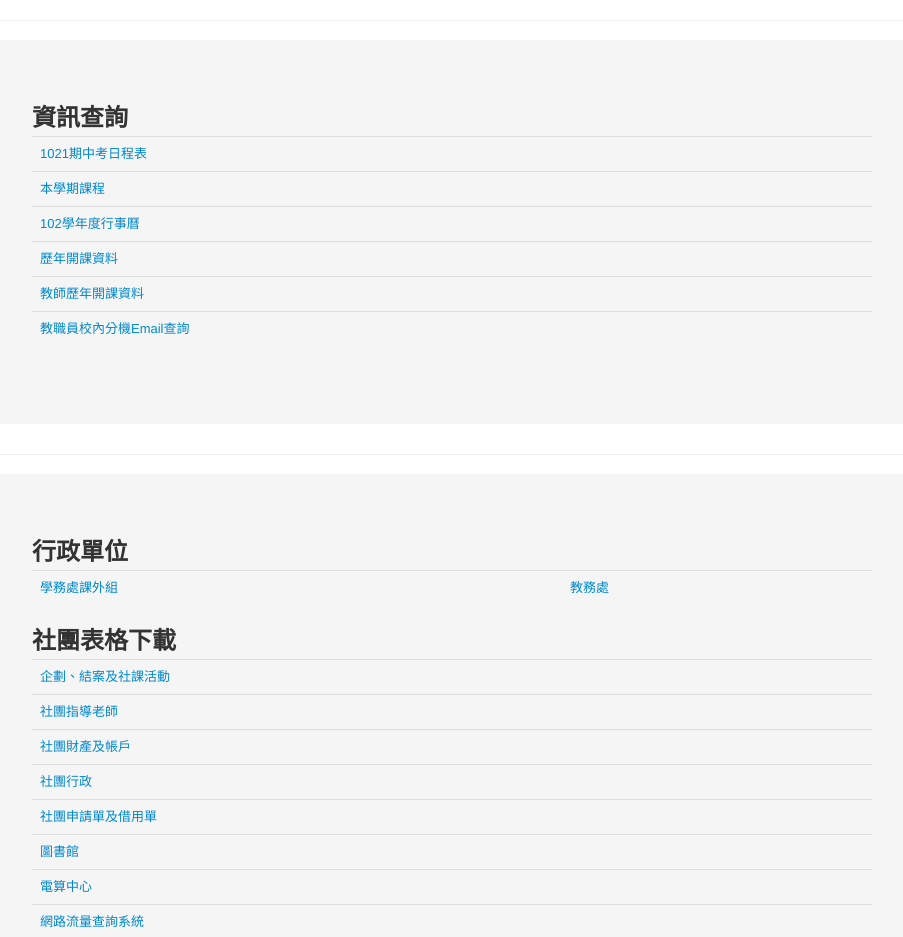
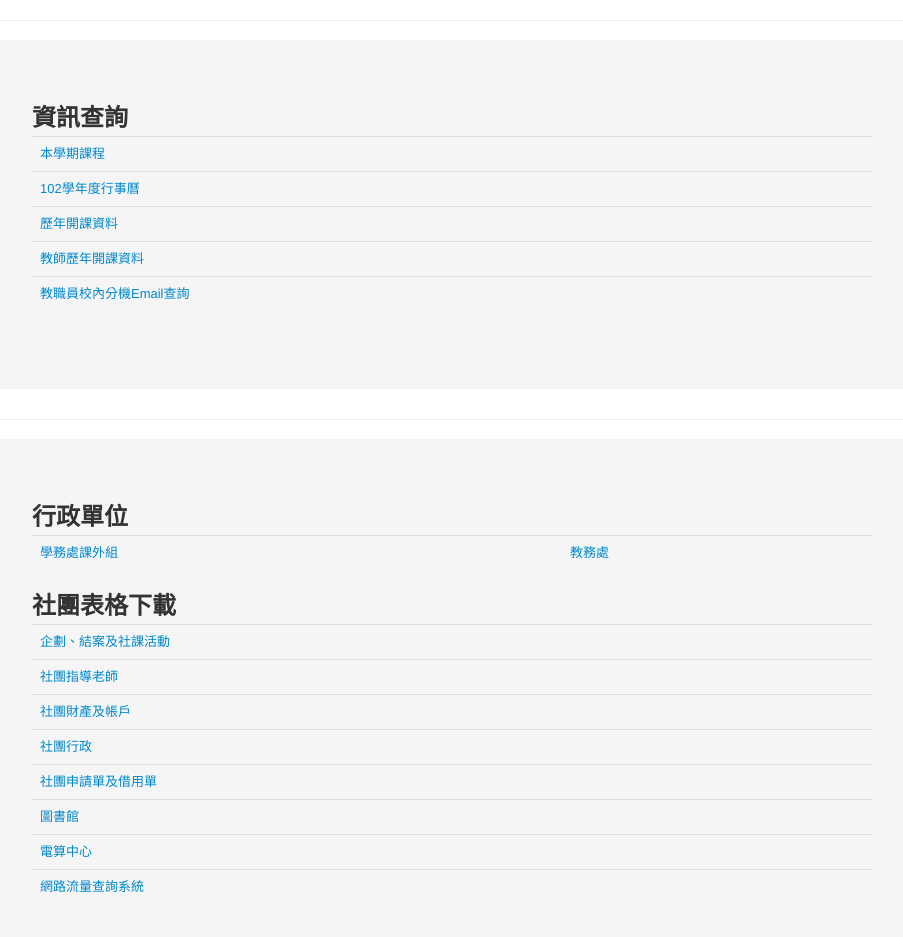
Before and after one commit to TTUCSCEC/ttuweb, a plain HTML site: page index.html in a window 1280 px wide. Shown: the part 1120-2057 px from the top of the page, without its empty margins (208-1111 px from the left). Drawn offline with Linux system fonts and the light colour scheme.

Commit message:
hide 1021期中考日程表

```diff
--- a/index.html
+++ b/index.html
@@ -154,9 +154,9 @@
           <h2>資訊查詢</h2>
 
           <table class='table table-hover'>
-            <td>
+            <!--td>
               <a href="https://dl.dropboxusercontent.com/u/9327622/pta_15794_1019863_10552.pdf" target="_blank">1021期中考日程表</a>
-            </td>
+            </td-->
             <tr>
               <td>
                 <a href="http://selquery.ttu.edu.tw/Main/ListClass.php" target="_blank">本學期課程</a>
```
